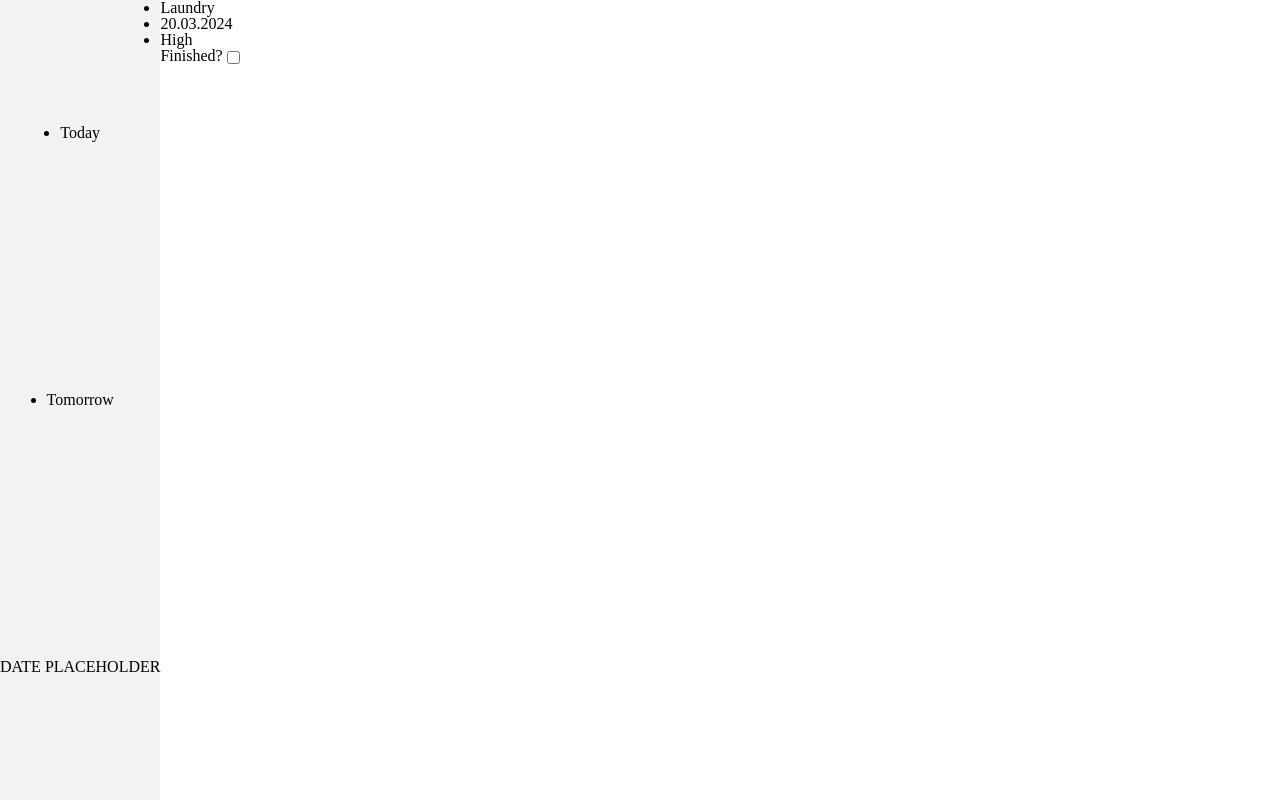
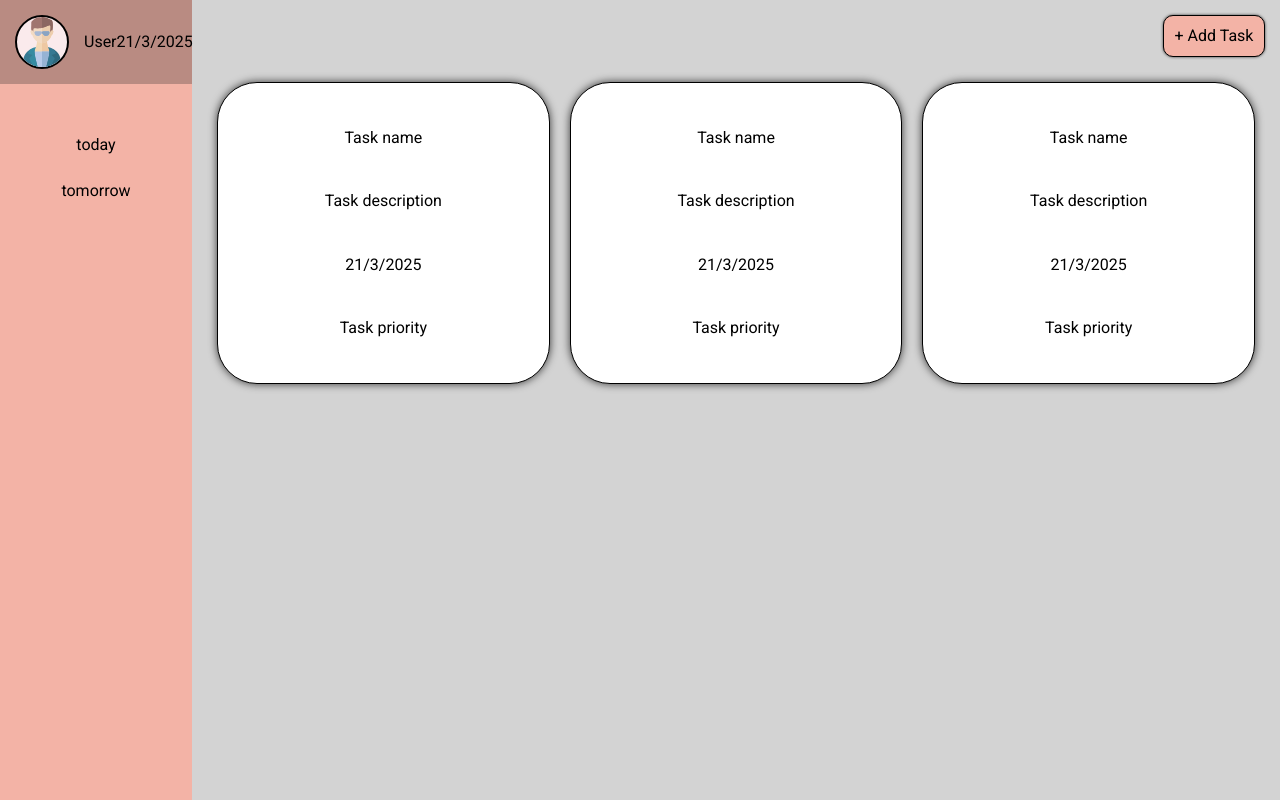
Before and after one commit to meriusss/To-Do, a plain HTML site: page index.html in a window 1280 px wide. Drawn offline with Linux system fonts and the light colour scheme.

Commit message:
added stuff

```diff
--- a/index.html
+++ b/index.html
@@ -3,26 +3,50 @@
 <head>
     <meta charset="UTF-8">
     <title>To Do</title>
+    <script src="index.js" defer></script>
     <link rel="stylesheet" href="styles.css">
+    <link rel="preconnect" href="https://fonts.googleapis.com">
+    <link rel="preconnect" href="https://fonts.gstatic.com" crossorigin>
+    <link href="https://fonts.googleapis.com/css2?family=Roboto:ital,wght@0,100..900;1,100..900&display=swap" rel="stylesheet">
 </head>
 <body>
     <div class="main">
-        <ul class="nav">
-            <li>Today</li>
-            <li>Tomorrow</li>
-            <li>DATE PLACEHOLDER</li>
-        </ul>
-
-    <div class="content">
-        <div class="note">
-            <ul>
-                <li id="name">Laundry</li>
-                <li id="date">20.03.2024</li>
-                <li id="priority">High</li>
-                <span>Finished?</span><input type="checkbox">
+        <div class="navigation">
+            <div class="user-info">
+                <img src="images/user.svg" id="user-image">
+                <div>User</div>
+                <div>
+                    <div id="date"></div>
+                </div>
+            </div>
+            <ul id="nav-elements">
+                <li>today</li>
+                <li>tomorrow</li>
             </ul>
         </div>
-    </div>
+        <div class="content">
+            <div id="custom-button">+ Add Task</div>
+            <div class="tasks">
+                <div class="task">
+                    <div class="task-name">Task name</div>
+                    <div class="task-description">Task description</div>
+                    <div class="task-date">21/3/2025</div>
+                    <div class="task-priority">Task priority</div>
+                </div>
+                <div class="task">
+                    <div class="task-name">Task name</div>
+                    <div class="task-description">Task description</div>
+                    <div class="task-date">21/3/2025</div>
+                    <div class="task-priority">Task priority</div>
+                </div>
+                <div class="task">
+                    <div class="task-name">Task name</div>
+                    <div class="task-description">Task description</div>
+                    <div class="task-date">21/3/2025</div>
+                    <div class="task-priority">Task priority</div>
+                </div>
+            </div>
+        </div>
     </div>
 </body>
 </html>
--- a/index.js
+++ b/index.js
@@ -0,0 +1,19 @@
+const date = new Date();
+let day = date.getDate();
+let month = date.getMonth() + 1;
+let year = date.getFullYear();
+
+function updateDomDate(){
+    domDate = document.getElementById("date");
+    domDate.innerHTML = `${day}/${month}/${year}`
+}
+
+function generateTask(name, description, dueDate, priority){
+    domTasks = document.getElementsByClassName("tasks");
+    taskDiv = document.createElement("div");
+    taskDiv.className = "task";
+
+}
+
+updateDomDate();
+generateTask();
--- a/styles.css
+++ b/styles.css
@@ -17,19 +17,116 @@ hr{display:block;height:1px;border:0;border-top:1px solid #ccc;margin:1em 0;padd
 input,select{vertical-align:middle}
 
 /* end of css reset */
+body {
+    height: 100vh;
+    font-family: 'Roboto';
+}
 
 .main {
-    height: 100vh;
-    width: 100vw;
+    display: grid;
+    grid-template-columns: 15% 85%;
+    height: 100%;
+}
+
+.navigation {
+    background-color: #F3B3A6;
+    color: black;
+    z-index: 10;
+}
+
+.content {
+    background-color: lightgray;
+    color: black;
+    padding-left: 15px;
+    padding-top: 15px;
+    display: flex;
+    flex-direction: column;
+    padding-right: 15px;
+}
+
+#nav-elements {
+    display: flex;
+    flex-direction: column;
+    align-items: center;
+    list-style: none;
+    margin-top: 20%;
+}
+
+#nav-elements > li {
+    padding-bottom: 15px;
+    padding-top: 15px;
+    width: 100%;
+    text-align: center;
+}
+
+#nav-elements > li:hover {
+    background-color: #B98B82;
+    transition: 300ms;
+    cursor: pointer;
+}
+
+.user-info {
+    width: 100%;
     display: flex;
     flex-direction: row;
+    align-items: center;
+    justify-content: space-evenly;
+    background-color: #B98B82;
+    padding-top: 15px;
+    padding-bottom: 15px;
 }
 
-.nav {
-    height: 100%;
+#user-image {
+    height: 50px;
+    width: 50px;
+    border: 2px solid black;
+    border-radius: 100%;
+    margin-right: 15px;
+    margin-left: 15px;
+    background-color: #faeaec;
+}
+
+#custom-button {
+    background-color: #F3B3A6;
+    border: 1px solid black;
+    width: 100px;
+    height: 40px;
+    display: flex;
+    align-items: center;
+    justify-content: center;
+    border-radius: 10px;
+    cursor: pointer;
+    justify-self: right;
+    align-self: flex-end;
+    box-shadow: 0px 0px 3px 0px rgba(0,0,0,0.75);
+}
+
+#custom-button:hover {
+    background-color: #B98B82;
+}
+
+.tasks {
+    display: flex;
+    justify-content: space-evenly;
+    padding-top: 15px;
+}
+
+.task {
+    height: 300px;
+    width: 450px;
+    background-color: white;
+    border: 1px solid black;
+    border-radius: 40px;
     display: flex;
     flex-direction: column;
-    justify-content: space-around;
     align-items: center;
-    background-color: #f2f2f2;
+    justify-content: space-evenly;
+    box-shadow: 0px 0px 9px 0px rgba(0,0,0,0.75);
+    margin: 10px;
+    transition: 300ms;
 }
+
+.task:hover {
+    scale: 110%;
+    transition: 300ms;
+}
```
Also changed, not shown: images/user.svg (added).
